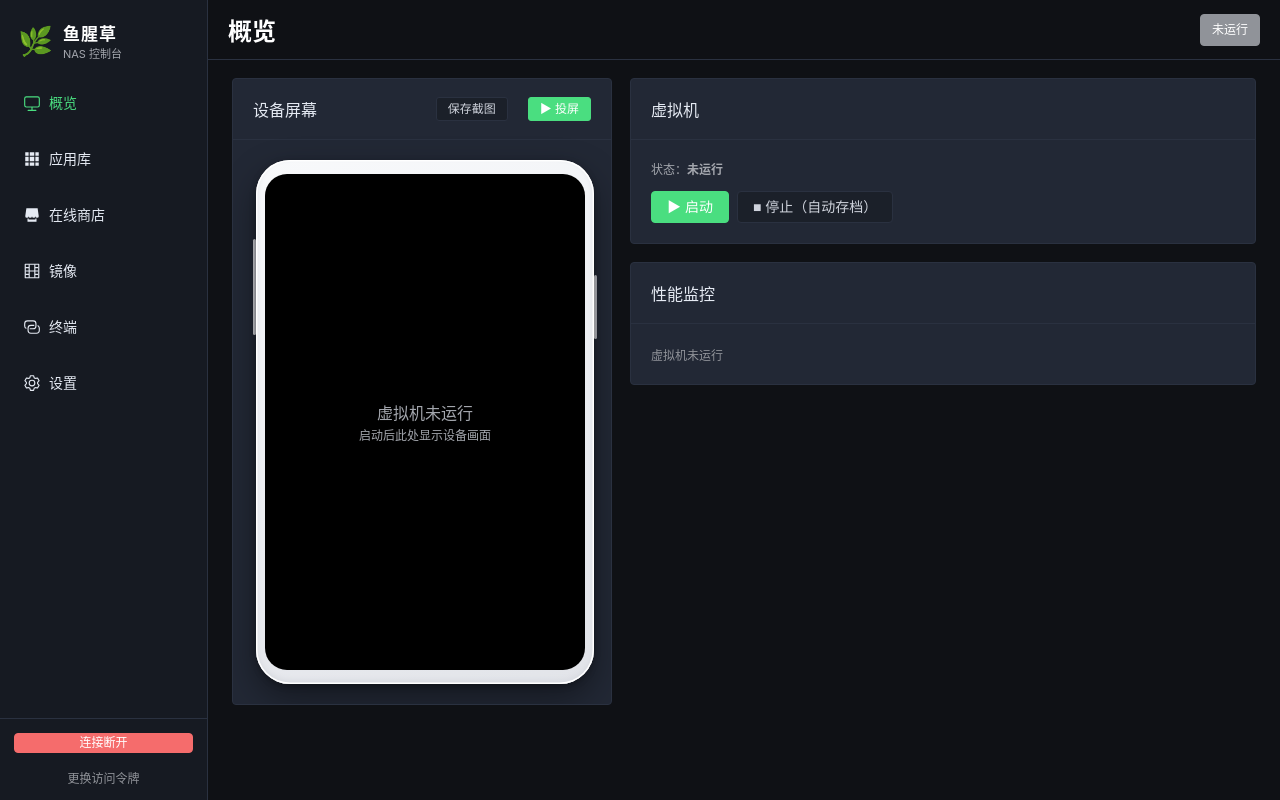
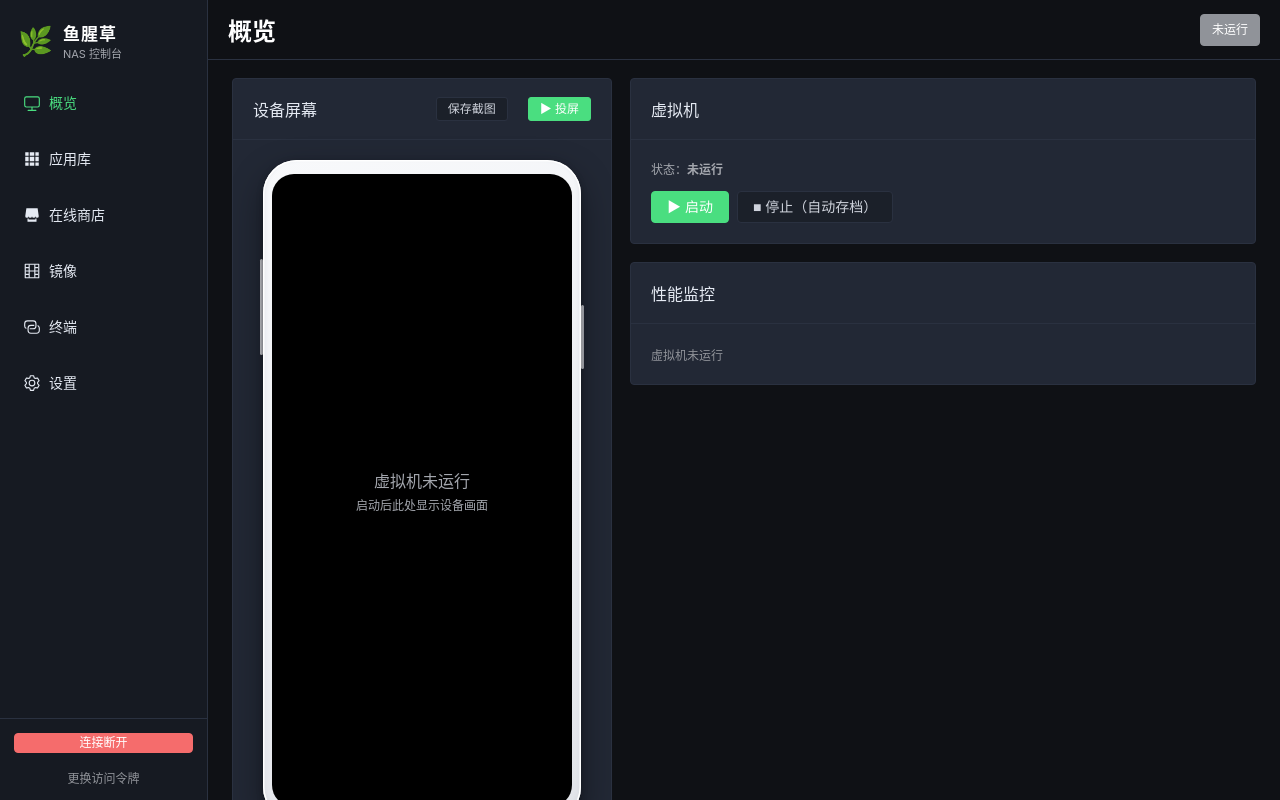
Before and after one commit to Apuyuseng/houttuynia, a Vue app in the folder web-vue/: page /#/overview in a window 1280 px wide. Built offline with nearby package versions, Linux system fonts and the light colour scheme; no server answers.

Commit message:
手机边框与画面贴合：屏幕盒宽度随内容固有比例收缩（fit-content），
内容限高 62vh 保证整机不超出视口；空载占位保持 9/19 手机形态。
消除画面与边框间的黑边（原固定 9/19 盒 + object-fit:contain 所致）。

```diff
--- a/web-vue/src/style.css
+++ b/web-vue/src/style.css
@@ -29,15 +29,14 @@ html.dark .el-menu {
 /* 屏幕/投屏 */
 .screen-box {
   background: #000; border-radius: 10px; overflow: hidden; position: relative;
-  aspect-ratio: 9/19; max-height: 68vh; margin: 0 auto;
-  display: flex; align-items: center; justify-content: center;
-  width: 100%;
+  margin: 0 auto; width: fit-content; max-width: 100%;
+  /* 宽度随内容固有比例收缩——边框与画面贴合，不留黑边 */
 }
 
 /* 白面板手机边框：白色前面板 + 上下对称边框 + 侧边电源/音量键 */
 .phone-frame {
   position: relative;
-  width: 100%;
+  width: fit-content;              /* 整机宽度随屏幕内容收缩贴合 */
   margin: 0 auto;
   /* 侧边键凸出占位 */
   padding: 0 3px;
@@ -55,7 +54,6 @@ html.dark .el-menu {
 }
 .phone-panel .screen-box {
   border-radius: 22px;              /* 屏幕圆角随面板 */
-  max-height: 62vh;
 }
 /* 侧边键：右电源（长）+ 左音量（短），微凸出机身（面板在其后绘制，天然压在下方） */
 .phone-btn {
@@ -67,10 +65,15 @@ html.dark .el-menu {
 .phone-btn-power { right: 0; top: 22%; height: 64px; }
 .phone-btn-vol   { left: 0;  top: 15%; height: 96px; }
 .screen-box img, .screen-box canvas.stream-canvas {
-  width: 100%; height: 100%; object-fit: contain; display: block;
+  display: block; margin: 0 auto;
+  max-width: 100%; max-height: 62vh;   /* 整机不超出视口 */
+  width: auto; height: auto;
 }
 .screen-box .placeholder {
-  color: var(--el-text-color-secondary); text-align: center; padding: 30px;
+  color: var(--el-text-color-secondary); text-align: center;
+  width: min(300px, 70vw); aspect-ratio: 9/19;   /* 空载时保持手机形态 */
+  display: flex; flex-direction: column; align-items: center; justify-content: center;
+  gap: 4px;
 }
 .stream-canvas { outline: none; cursor: crosshair; background: #000; }
 .screen-live-dot {
```
Also changed, not shown: 16 other files (tests, documents, lock files or other folders).
